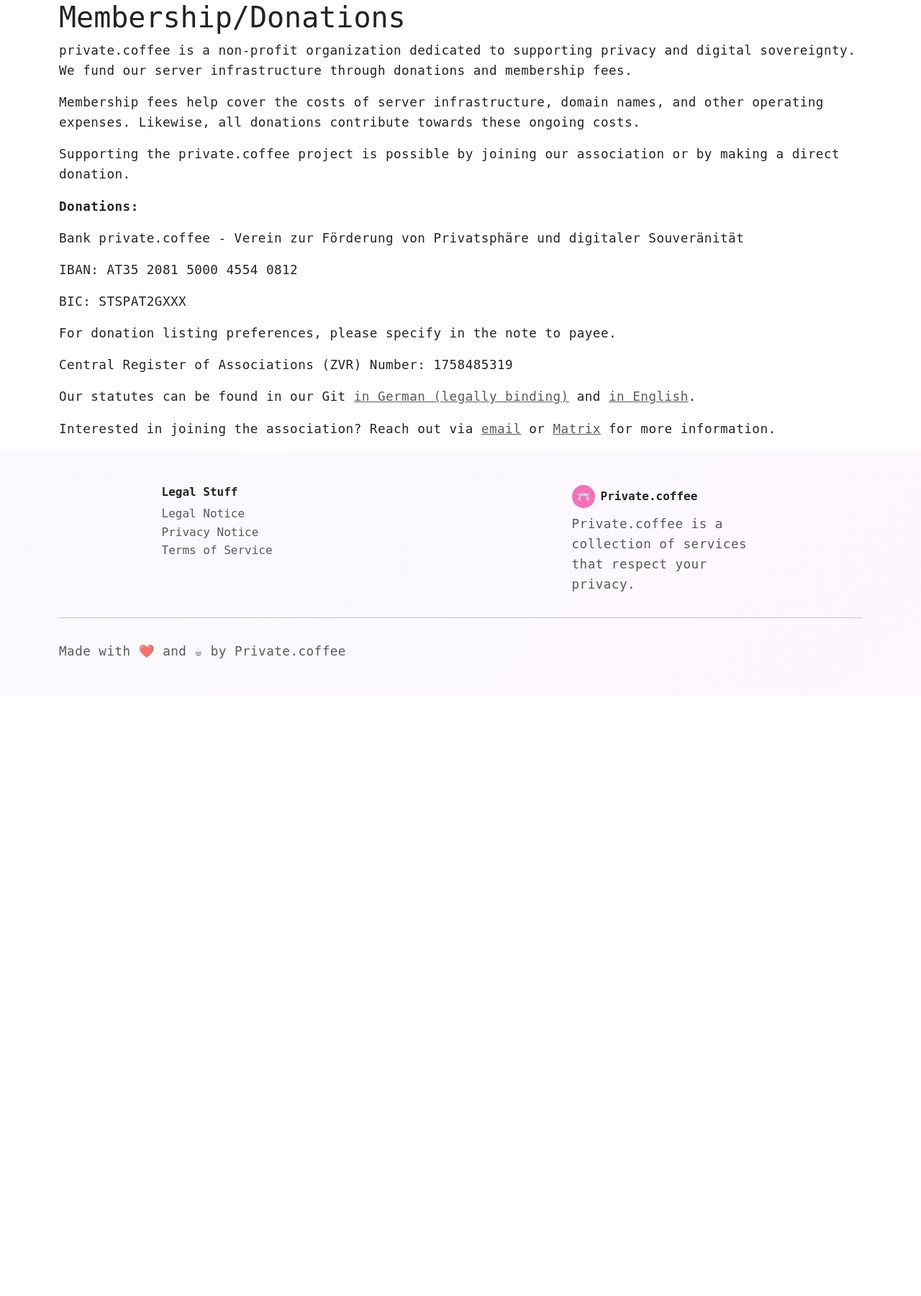
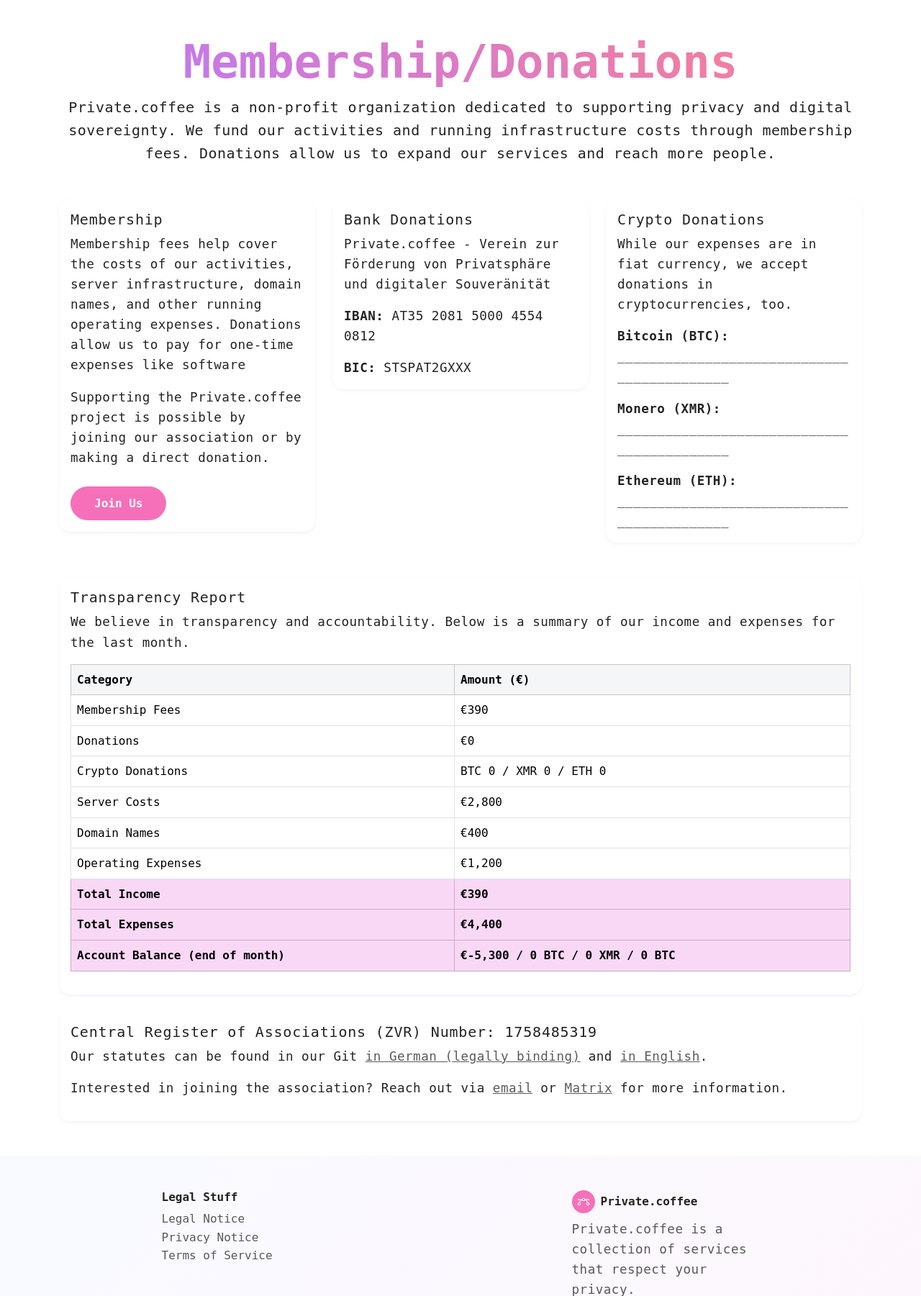
Before and after one commit to PrivateCoffee/privatecoffee-website, a Flask app: page /membership.html in a window 1280 px wide. Shown: the part 96-1897 px from the top of the page at 72% size. Before the commit the page ends 1011 px from the top, so only its background shows below. Run offline with Flask 3, Linux system fonts and the light colour scheme; some libraries are stand-ins or nearby versions.

Commit message:
feat(membership page): redesign with enhanced UI and added crypto donations
Redesigned the membership and donations page to improve user engagement and visual appeal. The update introduces a more organized layout with separate sections for membership details, bank, and new cryptocurrency donation options. Each section is now contained within card layouts, offering a cleaner and more accessible interface. Additionally, a new transparency report section has been added to foster trust through financial openness. This change aims to encourage more memberships and donations by making information clearer and adding modern donation options like Bitcoin, Monero, and Ethereum.

```diff
--- a/templates/membership.html
+++ b/templates/membership.html
@@ -1,37 +1,132 @@
-{% extends "base.html" %}
-{% block title %}Membership / Donations{% endblock %}
+{% extends "base.html" %} {% block title %}Membership / Donations{% endblock %}
 {% block content %}
-<div class="container">
-  <h1>Membership/Donations</h1>
-  <p>
-    private.coffee is a non-profit organization dedicated to supporting privacy
-    and digital sovereignty. We fund our server infrastructure through donations
-    and membership fees.
-  </p>
-  <p>
-    Membership fees help cover the costs of server infrastructure, domain names,
-    and other operating expenses. Likewise, all donations contribute towards
-    these ongoing costs.
-  </p>
-  <p>
-    Supporting the private.coffee project is possible by joining our association
-    or by making a direct donation.
-  </p>
-  <div class="donation-details">
-    <p><b>Donations:</b></p>
-    <p>
-      Bank private.coffee - Verein zur Förderung von Privatsphäre und digitaler
-      Souveränität
-    </p>
-    <p>IBAN: AT35 2081 5000 4554 0812</p>
-    <p>BIC: STSPAT2GXXX</p>
-    <p>
-      For donation listing preferences, please specify in the note to payee.
+<div class="container my-5">
+  <div class="text-center mb-5">
+    <h1 class="special-header fancy-text-primary">Membership/Donations</h1>
+    <p class="lead">
+      Private.coffee is a non-profit organization dedicated to supporting
+      privacy and digital sovereignty. We fund our activities and running
+      infrastructure costs through membership fees. Donations allow us to expand
+      our services and reach more people.
     </p>
   </div>
 
-  <div class="zvr-number">
-    <p>Central Register of Associations (ZVR) Number: 1758485319</p>
+  <div class="row">
+    <div class="col-md-4 mb-4">
+      <div class="card shadow-sm">
+        <div class="card-body">
+          <h5 class="card-title">Membership</h5>
+          <p class="card-text">
+            Membership fees help cover the costs of our activities, server
+            infrastructure, domain names, and other running operating expenses.
+            Donations allow us to pay for one-time expenses like software
+          </p>
+          <p class="card-text">
+            Supporting the Private.coffee project is possible by joining our
+            association or by making a direct donation.
+          </p>
+          <a href="#" class="btn btn-primary">Join Us</a>
+        </div>
+      </div>
+    </div>
+
+    <div class="col-md-4 mb-4">
+      <div class="card shadow-sm">
+        <div class="card-body">
+          <h5 class="card-title">Bank Donations</h5>
+          <p class="card-text">
+            Private.coffee - Verein zur Förderung von Privatsphäre und digitaler
+            Souveränität
+          </p>
+          <p class="card-text"><b>IBAN:</b> AT35 2081 5000 4554 0812</p>
+          <p class="card-text"><b>BIC:</b> STSPAT2GXXX</p>
+        </div>
+      </div>
+    </div>
+
+    <div class="col-md-4 mb-4">
+      <div class="card shadow-sm">
+        <div class="card-body">
+          <h5 class="card-title">Crypto Donations</h5>
+          <p class="card-text">
+            While our expenses are in fiat currency, we accept donations in
+            cryptocurrencies, too.
+          </p>
+          <p class="card-text">
+            <b>Bitcoin (BTC):</b> ___________________________________________
+          </p>
+          <p class="card-text">
+            <b>Monero (XMR):</b> ___________________________________________
+          </p>
+          <p class="card-text">
+            <b>Ethereum (ETH):</b> ___________________________________________
+          </p>
+        </div>
+      </div>
+    </div>
+  </div>
+
+  <div class="card shadow-sm mt-4">
+    <div class="card-body">
+      <h5 class="card-title">Transparency Report</h5>
+      <p class="card-text">
+        We believe in transparency and accountability. Below is a summary of our
+        income and expenses for the last month.
+      </p>
+      <div class="table-responsive">
+        <table class="table table-bordered">
+          <thead class="table-light">
+            <tr>
+              <th scope="col">Category</th>
+              <th scope="col">Amount (€)</th>
+            </tr>
+          </thead>
+          <tbody>
+            <tr>
+              <td>Membership Fees</td>
+              <td>€390</td>
+            </tr>
+            <tr>
+              <td>Donations</td>
+              <td>€0</td>
+            </tr>
+            <tr>
+              <td>Crypto Donations</td>
+              <td>BTC 0 / XMR 0 / ETH 0</td>
+            </tr>
+            <tr>
+              <td>Server Costs</td>
+              <td>€2,800</td>
+            </tr>
+            <tr>
+              <td>Domain Names</td>
+              <td>€400</td>
+            </tr>
+            <tr>
+              <td>Operating Expenses</td>
+              <td>€1,200</td>
+            </tr>
+            <tr class="table-secondary">
+              <td><b>Total Income</b></td>
+              <td><b>€390</b></td>
+            </tr>
+            <tr class="table-secondary">
+              <td><b>Total Expenses</b></td>
+              <td><b>€4,400</b></td>
+            </tr>
+            <tr class="table-secondary">
+              <td><b>Account Balance (end of month)</b></td>
+              <td><b>€-5,300 / 0 BTC / 0 XMR / 0 BTC</b></td>
+            </tr>
+          </tbody>
+        </table>
+      </div>
+    </div>
+  </div>
+
+  <div class="card shadow-sm mt-4">
+    <div class="card-body">
+      <h5>Central Register of Associations (ZVR) Number: 1758485319</h5>
       <p>
         Our statutes can be found in our Git
         <a href="https://git.private.coffee/PrivateCoffee/statuten"
@@ -43,14 +138,15 @@
           >in English</a
         >.
       </p>
-    <p class="contact-info">
+      <p class="contact-info" id="contact-info">
         Interested in joining the association? Reach out via
         <a href="mailto:support@private.coffee">email</a> or
-      <a href="https://matrix.private.cf/#/#private.coffee:private.coffee"
+        <a href="https://matrix.pcof.fi/#/#private.coffee:private.coffee"
           >Matrix</a
         >
         for more information.
       </p>
     </div>
   </div>
+</div>
 {% endblock %}
```
Lines whose indentation alone changed are shown as unchanged.
